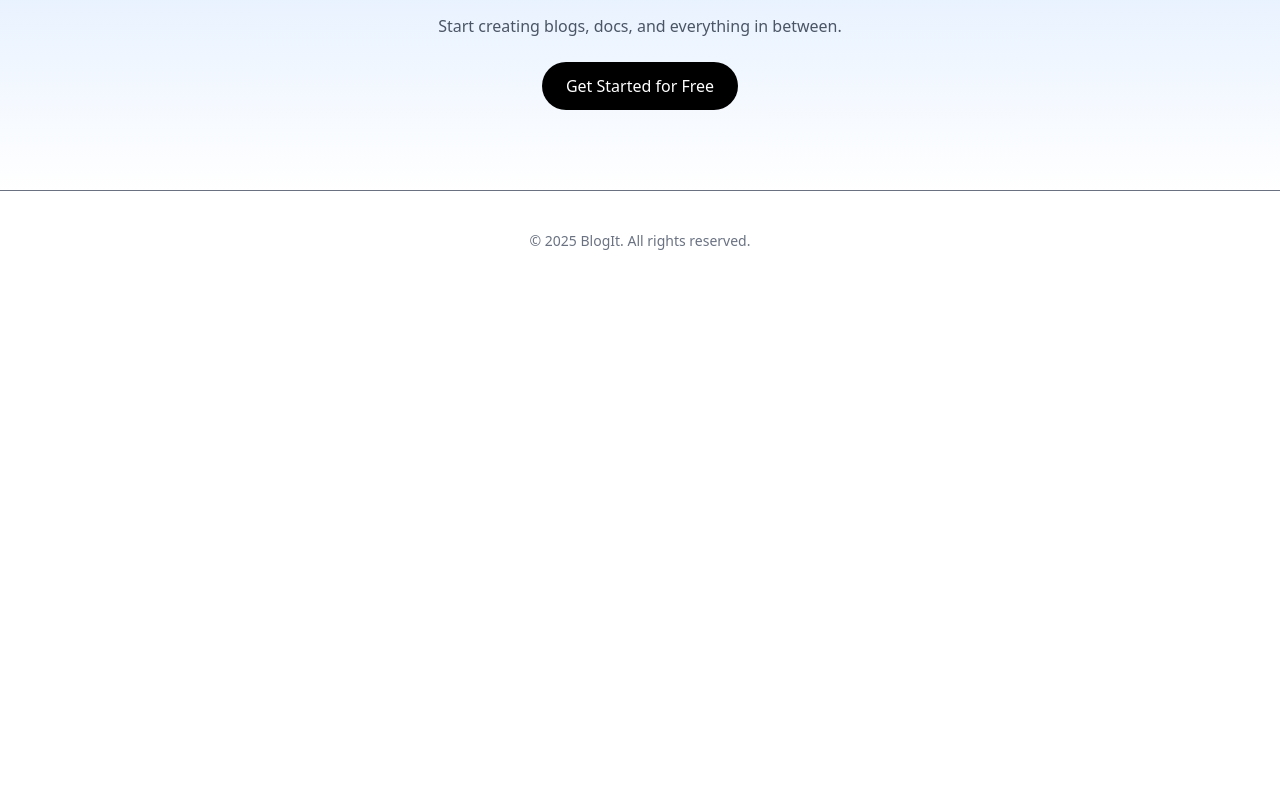
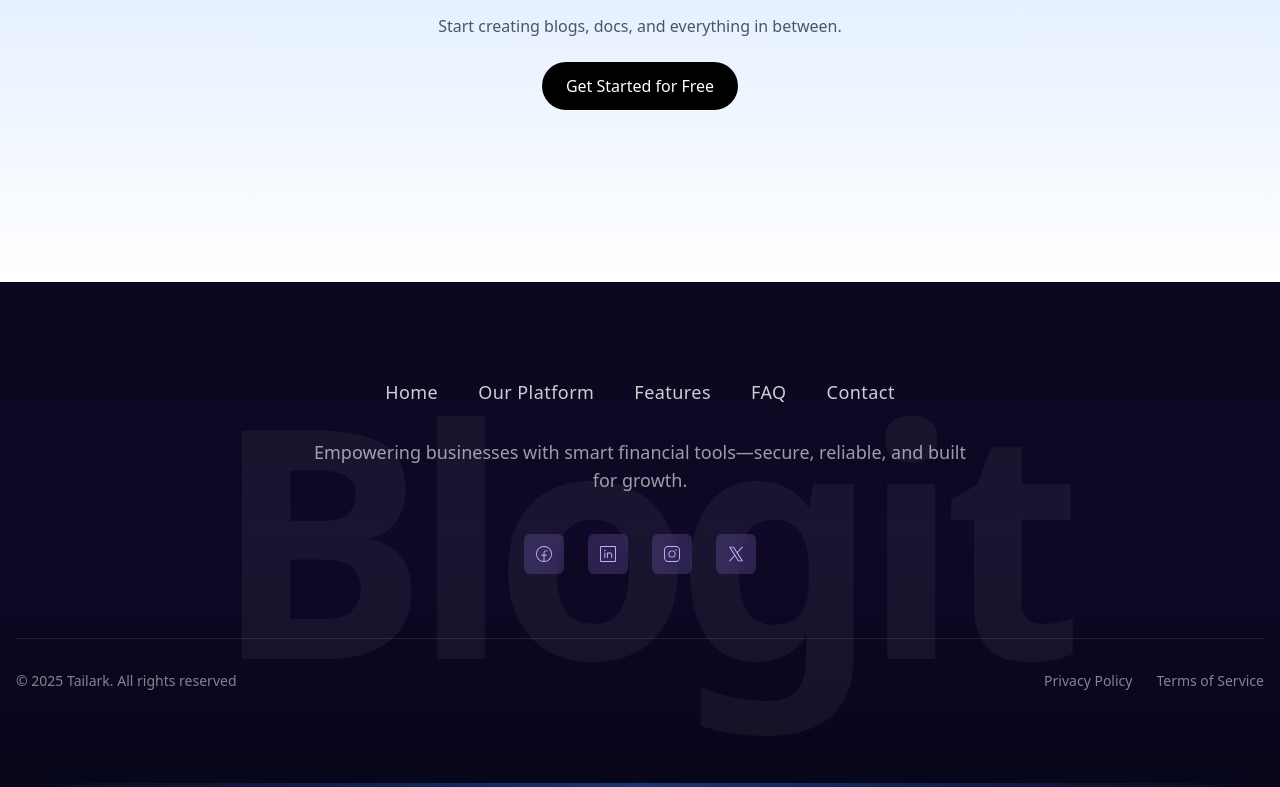
Before and after one commit to Athulms7/BlogIt, a React (Vite) app in the folder Frontend/: page / in a window 1280 px wide. Shown: the part 2282-3069 px from the top of the page. Before the commit the page ends 2573 px from the top, so only its background shows below. Built offline with nearby package versions, Linux system fonts and the light colour scheme.

Commit message:
updated landing page

```diff
--- a/Frontend/package.json
+++ b/Frontend/package.json
@@ -7,9 +7,11 @@
     "build": "tsc -b && vite build",
     "lint": "eslint .",
     "preview": "vite preview",
-    "dev":"serve -s dist"
+    "dev": "serve -s dist",
+    "full":"vite"
   },
   "dependencies": {
+    "@phosphor-icons/react": "^2.1.10",
     "@radix-ui/react-dialog": "^1.1.14",
     "@tailwindcss/vite": "^4.1.11",
     "@tanstack/react-query": "^5.81.5",
--- /dev/null
+++ b/Frontend/src/components/footer.tsx
@@ -0,0 +1,88 @@
+import {
+  FacebookLogoIcon,
+  LinkedinLogoIcon,
+  InstagramLogoIcon,
+  XLogoIcon,
+} from "@phosphor-icons/react";
+
+const Footer = () => {
+  return (
+    <section
+      id="contact"
+      className="relative bg-gradient-to-b from-[#0B071F] via-[#0F0826] to-[#07061A] py-24 px-4 overflow-hidden"
+    >
+      {/* Oversized background text */}
+      <div className="absolute inset-0 flex items-center justify-center pointer-events-none z-0">
+        <span className="sm:text-[20rem] text-[11rem] font-bold tracking-tighter text-white/5 select-none">
+          Blogit
+        </span>
+      </div>
+
+      <div className="max-w-7xl mx-auto relative z-10">
+        {/* Navigation */}
+        <nav className="flex justify-center mb-8">
+          <ul className="flex flex-wrap justify-center gap-x-10 gap-y-4">
+            {["Home", "Our Platform", "Features", "FAQ", "Contact"].map(
+              (item) => (
+                <li key={item}>
+                  <a
+                    href="#"
+                    className="font-inter font-light text-white/80 hover:text-white transition-colors duration-300 text-lg tracking-wide hover:bg-gradient-to-r hover:from-blue-400 hover:to-purple-400 hover:bg-clip-text"
+                  >
+                    {item}
+                  </a>
+                </li>
+              )
+            )}
+          </ul>
+        </nav>
+
+        {/* Mission statement */}
+        <p className="text-center text-white/60 font-light max-w-2xl mx-auto mb-10 text-lg tracking-normal">
+          Empowering businesses with smart financial tools—secure, reliable, and
+          built for growth.
+        </p>
+
+        {/* Social icons row */}
+        <div className="flex justify-center gap-6 mb-16">
+          {[FacebookLogoIcon, LinkedinLogoIcon, InstagramLogoIcon, XLogoIcon].map(
+            (Icon, i) => (
+              <div
+                key={i}
+                className="bg-[#A78BFA]/20 w-10 h-10 flex items-center justify-center rounded-md backdrop-blur-sm hover:scale-105 transition-transform"
+              >
+                <Icon size={20} weight="light" className="text-[#C4B5FD]" />
+              </div>
+            )
+          )}
+        </div>
+
+        {/* Bottom row */}
+        <div className="flex flex-col md:flex-row justify-between items-center pt-8 border-t border-white/10">
+          <span className="text-white/50 text-sm mb-4 md:mb-0">
+            © {new Date().getFullYear()} Tailark. All rights reserved
+          </span>
+          <div className="flex space-x-6">
+            <a
+              href="#"
+              className="text-white/50 hover:text-blue-400 text-sm transition-colors duration-300"
+            >
+              Privacy Policy
+            </a>
+            <a
+              href="#"
+              className="text-white/50 hover:text-blue-400 text-sm transition-colors duration-300"
+            >
+              Terms of Service
+            </a>
+          </div>
+        </div>
+      </div>
+
+      {/* Decorative gradient bar */}
+      <div className="absolute bottom-0 left-0 w-full h-1 bg-gradient-to-r from-transparent via-blue-500/40 to-transparent" />
+    </section>
+  );
+};
+
+export default Footer;
--- a/Frontend/src/pages/landingpage.tsx
+++ b/Frontend/src/pages/landingpage.tsx
@@ -1,3 +1,4 @@
+import Footer from "@/components/footer";
 import { useNavigate } from "react-router-dom";
 
 export default function BlogitLandingPage() {
@@ -96,7 +97,7 @@ export default function BlogitLandingPage() {
       </section>
 
       {/* Call to Action */}
-      <section className="bg-gradient-to-b from-blue-100 to-white py-20 text-center">
+      <section className="bg-gradient-to-b from-blue-100 to-white py-20 text-center h-100">
         <h2 className="text-3xl font-bold text-gray-900 mb-4">Give your team a modern content engine</h2>
         <p className="text-gray-600 mb-6">Start creating blogs, docs, and everything in between.</p>
         <button onClick={()=>{
@@ -106,10 +107,8 @@ export default function BlogitLandingPage() {
         </button>
       </section>
 
-      {/* Footer */}
-      <footer className="bg-white py-10 border-t text-center text-sm text-gray-500">
-        © {new Date().getFullYear()} BlogIt. All rights reserved.
-      </footer>
+
+      <Footer/>
     </div>
   );
 }
```
Also changed, not shown: 1 other file (tests, documents, lock files or other folders).
